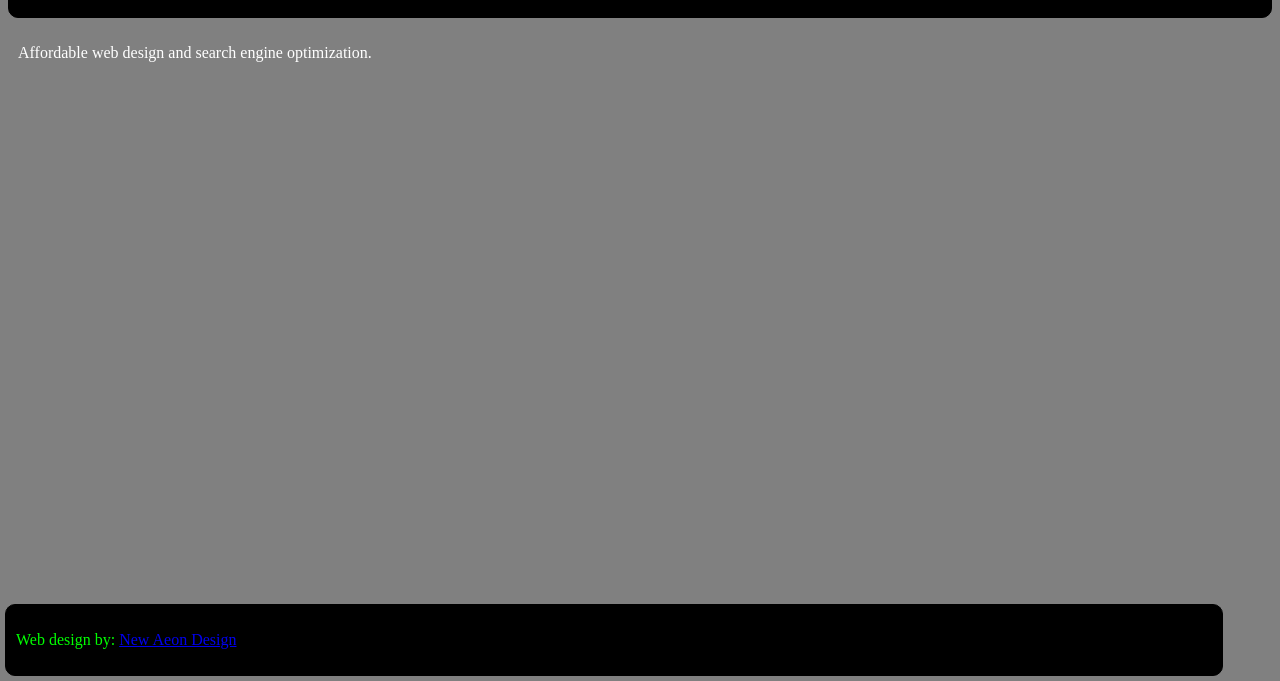
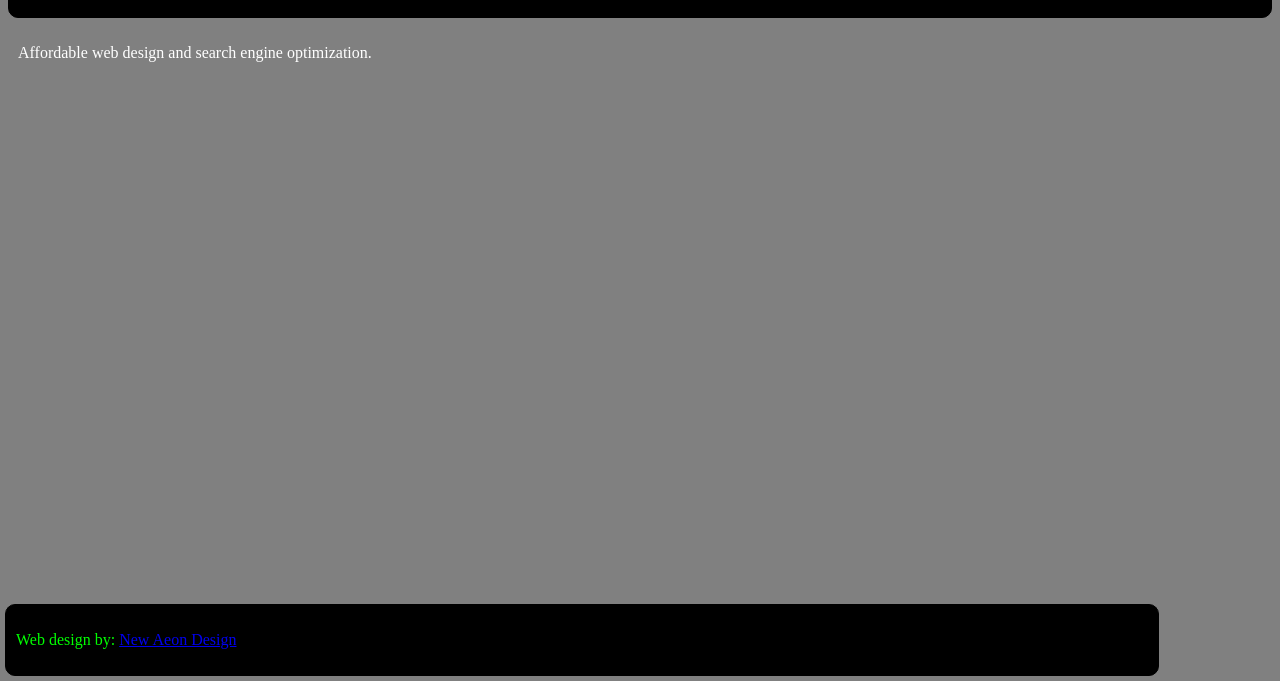
Before and after one commit to NewAeonDesign/web-design, a plain HTML site: page index.html in a window 1280 px wide. Shown: the part 119-800 px from the top of the page. Drawn offline with Linux system fonts and the light colour scheme.

Commit message:
Update stylesheet.css

```diff
--- a/stylesheet.css
+++ b/stylesheet.css
@@ -6,7 +6,6 @@ body {
 header {
    background-color: #000000;
    border: 1px solid #000000;
-   opacity: 1;
    border-radius: 10px;
 }
 
@@ -20,12 +19,11 @@ footer {
    bottom: 0;
    left: 0;
    background-color: #000000;
-   opacity: 1;
    color: #00ff00;
    border: 1px solid #000000;
    border-radius: 10px;
    margin: 5px;
-   width: 95%;
+   width: 90%;
 }
 
 p {
```
